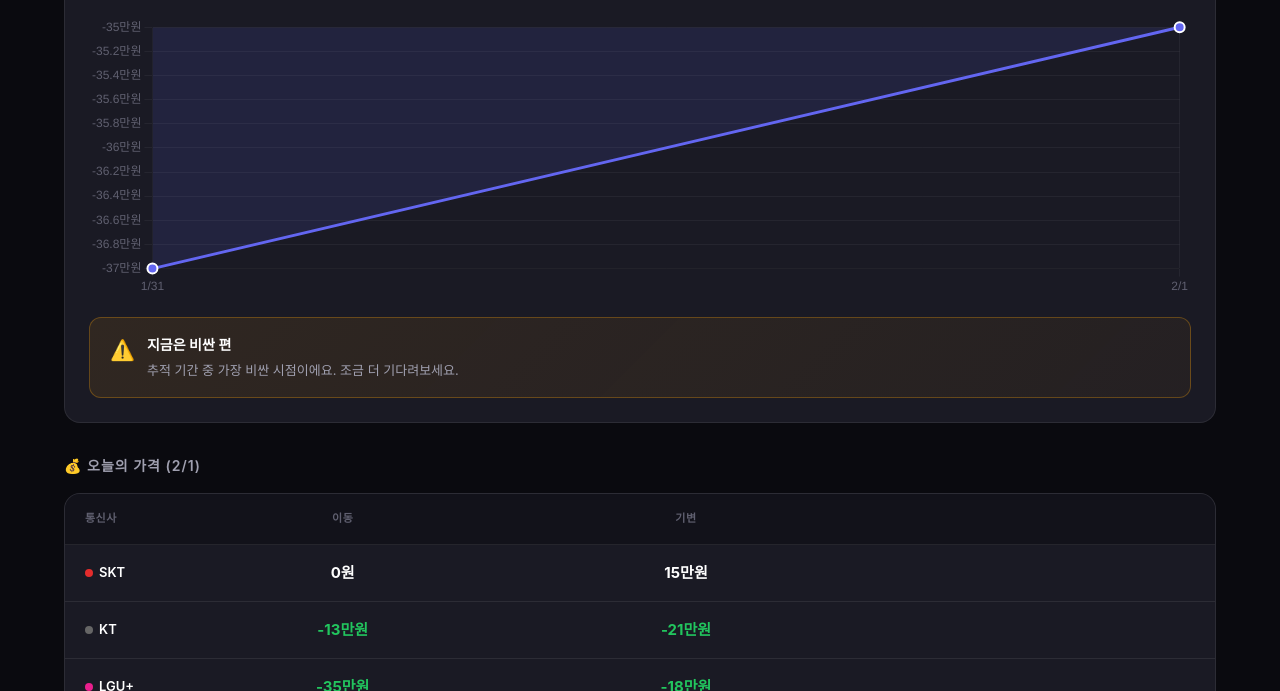
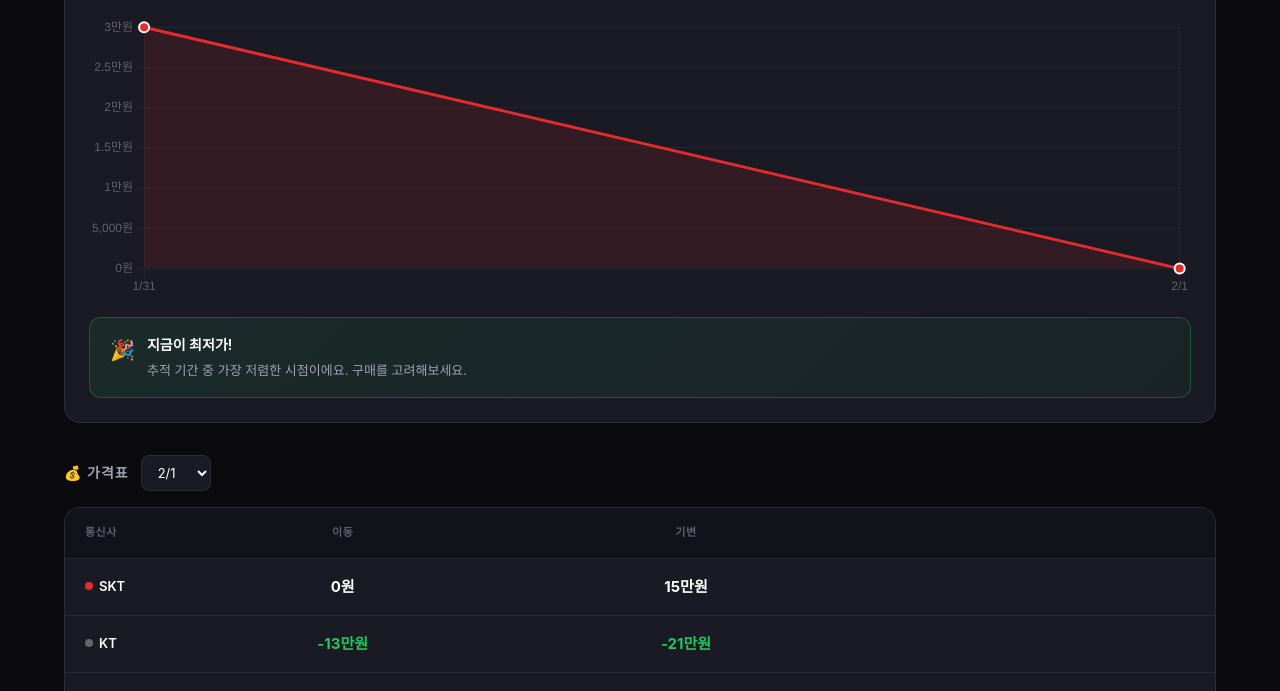
Before and after one commit to rcsorms1/phone-price-tracker, a website: page index.html in a window 1280 px wide. Shown: the part 598-1289 px from the top of the page. Drawn offline with nearby package versions, Linux system fonts and the light colour scheme; a web font is replaced by a local one.

Commit message:
Add files via upload

```diff
--- a/index.html
+++ b/index.html
@@ -324,6 +324,22 @@
       color: var(--text-muted);
     }
 
+    /* 날짜 선택 */
+    .date-select {
+      padding: 8px 12px;
+      background: var(--bg-card);
+      border: 1px solid var(--border);
+      border-radius: 8px;
+      color: var(--text-primary);
+      font-size: 13px;
+      font-family: inherit;
+      cursor: pointer;
+      outline: none;
+    }
+    .date-select:focus {
+      border-color: var(--accent);
+    }
+
     @media (max-width: 768px) {
       .header-inner { flex-direction: column; gap: 12px; }
       .filter-bar { flex-direction: column; }
@@ -362,8 +378,7 @@
         <button class="filter-btn" data-type="기변">기변</button>
       </div>
       <div class="filter-group" id="carrierFilter">
-        <button class="filter-btn active" data-carrier="all">전체</button>
-        <button class="filter-btn skt" data-carrier="SKT">SKT</button>
+        <button class="filter-btn skt active" data-carrier="SKT">SKT</button>
         <button class="filter-btn kt" data-carrier="KT">KT</button>
         <button class="filter-btn lgu" data-carrier="LGU+">LG U+</button>
       </div>
@@ -396,7 +411,12 @@
 
     <!-- 오늘의 가격 테이블 -->
     <section class="price-section">
-      <h2 class="section-title">💰 오늘의 가격 (1/31)</h2>
+      <div style="display:flex;align-items:center;gap:12px;margin-bottom:16px;">
+        <h2 class="section-title" style="margin-bottom:0;">💰 가격표</h2>
+        <select id="dateSelect" class="date-select">
+          <option value="">날짜 선택</option>
+        </select>
+      </div>
       <div class="price-table" id="priceTable">
         <div class="price-row price-row-header">
           <div>통신사</div>
@@ -417,15 +437,15 @@
     let priceData = { history: [] };
     let selectedModel = null;
     let selectedType = '이동';
-    let selectedCarrier = 'all';
+    let selectedCarrier = 'SKT';
     let selectedPeriod = 7;
+    let selectedDate = null;
     let chart = null;
 
     const carrierColors = {
       'SKT': '#e42c2c',
       'KT': '#666666',
-      'LGU+': '#e91e8c',
-      'all': '#6366f1'
+      'LGU+': '#e91e8c'
     };
 
     // 가격 포맷
@@ -500,9 +520,28 @@
       if (!selectedModel && models.length) {
         selectedModel = models[0];
         renderModels();
+        updateDateSelect();
         updateChart();
         updateTable();
       }
+    }
+
+    // 날짜 선택 드롭다운 업데이트
+    function updateDateSelect() {
+      const allDates = [...new Set(priceData.history.map(i => i.date))].sort().reverse();
+      const select = document.getElementById('dateSelect');
+
+      select.innerHTML = allDates.map(date => {
+        const d = new Date(date);
+        const label = (d.getMonth() + 1) + '/' + d.getDate();
+        return '<option value="' + date + '">' + label + '</option>';
+      }).join('');
+
+      // 최신 날짜 자동 선택
+      if (!selectedDate && allDates.length) {
+        selectedDate = allDates[0];
+      }
+      select.value = selectedDate;
     }
 
     // 차트 업데이트
@@ -652,15 +691,10 @@
         return;
       }
 
-      // 가장 최신 날짜 찾기
+      // 선택된 날짜 또는 최신 날짜 사용
       const dates = [...new Set(modelData.map(i => i.date))].sort();
-      const latestDate = dates[dates.length - 1];
-      const today = modelData.filter(i => i.date === latestDate);
-
-      // 날짜 표시 업데이트
-      const dateObj = new Date(latestDate);
-      const dateStr = (dateObj.getMonth() + 1) + '/' + dateObj.getDate();
-      document.querySelector('.price-section .section-title').textContent = '💰 오늘의 가격 (' + dateStr + ')';
+      const targetDate = selectedDate || dates[dates.length - 1];
+      const dayData = modelData.filter(i => i.date === targetDate);
 
       // 통신사별 정리
       const carriers = ['SKT', 'KT', 'LGU+'];
@@ -673,8 +707,8 @@
       `;
 
       carriers.forEach(carrier => {
-        const 이동 = today.find(i => i.carrier === carrier && i.type === '이동');
-        const 기변 = today.find(i => i.carrier === carrier && i.type === '기변');
+        const 이동 = dayData.find(i => i.carrier === carrier && i.type === '이동');
+        const 기변 = dayData.find(i => i.carrier === carrier && i.type === '기변');
 
         if (!이동 && !기변) return;
 
@@ -727,6 +761,11 @@
         selectedPeriod = e.target.dataset.period === 'all' ? 'all' : parseInt(e.target.dataset.period);
         updateChart();
       };
+
+      document.getElementById('dateSelect').onchange = e => {
+        selectedDate = e.target.value;
+        updateTable();
+      };
     }
 
     // 초기화
```
